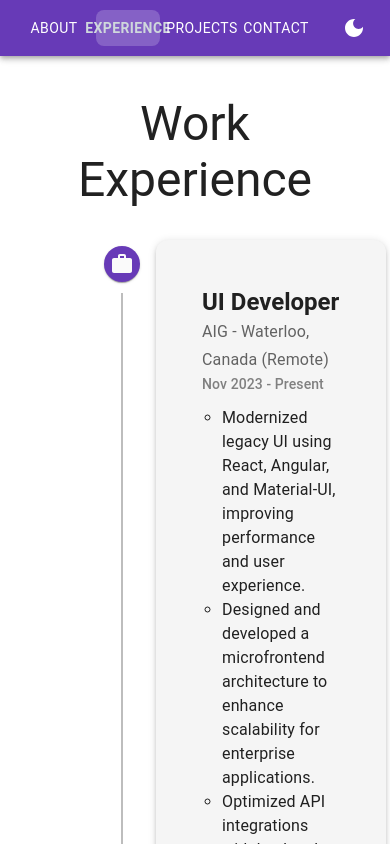
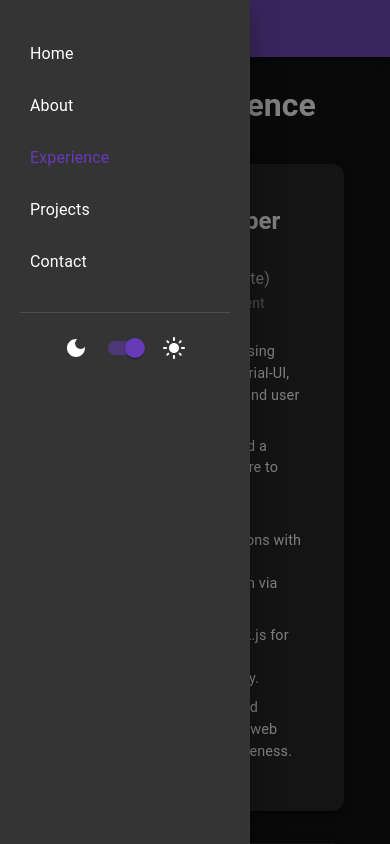
Before and after one commit to adrianadelazzari/portfolio, a React (Create React App) app: page /experience in a window 390 px wide. Both pictures are taken after a click on the button "menu". Shown: the top 844 px of the page. Built offline with nearby package versions, Linux system fonts and the light colour scheme.

Commit message:
Improving mobile layout

```diff
--- a/src/components/Contact/Contact.tsx
+++ b/src/components/Contact/Contact.tsx
@@ -6,6 +6,7 @@ import {
   Card,
   CardContent,
   IconButton,
+  useMediaQuery,
 } from "@mui/material";
 import LinkedInIcon from "@mui/icons-material/LinkedIn";
 import GitHubIcon from "@mui/icons-material/GitHub";
@@ -26,6 +27,8 @@ const contacts = [
 
 export default function Contact() {
   const { theme } = useThemeProvider();
+  const isMobile = useMediaQuery("(max-width:900px)");
+
   return (
     <Box
       sx={{
@@ -35,7 +38,7 @@ export default function Contact() {
         justifyContent: "center",
         minHeight: "80vh",
         textAlign: "center",
-        padding: "20px",
+        padding: { xs: "20px", md: "40px" },
       }}
     >
       <Typography variant="h3" sx={{ marginBottom: "30px" }}>
@@ -51,19 +54,43 @@ export default function Contact() {
             key={index}
             sx={{
               display: "flex",
-              flexDirection: "row",
+              flexDirection: isMobile ? "column" : "row",
               alignItems: "center",
-              justifyContent: "space-between",
+              justifyContent: isMobile ? "center" : "space-between",
               padding: "15px 20px",
               borderRadius: "12px",
-              boxShadow: 3,
+              boxShadow: 4,
+              textAlign: isMobile ? "center" : "left",
+              transition: "0.3s",
+              "&:hover": {
+                transform: "scale(1.02)",
+                boxShadow: 6,
+              },
             }}
           >
-            <CardContent sx={{ flex: 1 }}>
+            <IconButton
+              href={contact.url}
+              target="_blank"
+              sx={{
+                backgroundColor: theme.palette.primary.main,
+                color: "white",
+                width: "50px",
+                height: "50px",
+                marginBottom: isMobile ? "10px" : "0",
+                marginRight: isMobile ? "0" : "15px",
+                "&:hover": {
+                  backgroundColor: theme.palette.primary.dark,
+                },
+              }}
+            >
+              {contact.icon}
+            </IconButton>
+
+            <CardContent sx={{ flex: 1, minWidth: "0" }}>
               <Typography
                 variant="h6"
                 fontWeight="bold"
-                sx={{ marginBottom: "10px" }}
+                sx={{ marginBottom: "10px", whiteSpace: "nowrap" }}
               >
                 {contact.name}
               </Typography>
@@ -76,22 +103,17 @@ export default function Contact() {
                     fontWeight: "bold",
                     fontSize: "0.9rem",
                     color: theme.palette.secondary.main,
+                    whiteSpace: "nowrap",
+                    overflow: "hidden",
+                    textOverflow: "ellipsis",
+                    display: "inline-block",
+                    maxWidth: "100%",
                   }}
                 >
                   {contact.url}
                 </Link>
               </Typography>
             </CardContent>
-            <IconButton
-              href={contact.url}
-              target="_blank"
-              sx={{
-                backgroundColor: theme.palette.primary.main,
-                color: "white",
-              }}
-            >
-              {contact.icon}
-            </IconButton>
           </Card>
         ))}
       </Stack>
--- a/src/components/Experience/Experience.tsx
+++ b/src/components/Experience/Experience.tsx
@@ -1,11 +1,5 @@
-import { Box, Typography, Card, CardContent } from "@mui/material";
+import { Box, Typography, Card, CardContent, Grid, Stack } from "@mui/material";
 import WorkIcon from "@mui/icons-material/Work";
-import Timeline from "@mui/lab/Timeline";
-import TimelineItem from "@mui/lab/TimelineItem";
-import TimelineSeparator from "@mui/lab/TimelineSeparator";
-import TimelineConnector from "@mui/lab/TimelineConnector";
-import TimelineContent from "@mui/lab/TimelineContent";
-import TimelineDot from "@mui/lab/TimelineDot";
 import { useThemeProvider } from "../../theme/ThemeProvider";
 
 const experiences = [
@@ -61,31 +55,42 @@ export default function Experience() {
   const { theme } = useThemeProvider();
 
   return (
-    <Box sx={{ padding: "40px", textAlign: "center" }}>
-      <Typography variant="h3" sx={{ marginBottom: "20px" }}>
+    <Box sx={{ padding: { xs: "30px", md: "60px" }, textAlign: "center" }}>
+      <Typography
+        variant="h3"
+        sx={{
+          marginBottom: 5,
+          fontSize: { xs: "2rem", md: "2.5rem" },
+          fontWeight: "bold",
+        }}
+      >
         Work Experience
       </Typography>
-      <Timeline position="alternate">
+      <Grid container spacing={4} justifyContent="center">
         {experiences.map((job, index) => (
-          <TimelineItem key={index}>
-            <TimelineSeparator>
-              <TimelineDot sx={{ backgroundColor: theme.palette.primary.main }}>
-                <WorkIcon />
-              </TimelineDot>
-              {index < experiences.length - 1 && <TimelineConnector />}
-            </TimelineSeparator>
-            <TimelineContent>
+          <Grid item xs={12} sm={6} key={index} sx={{ display: "flex" }}>
             <Card
               sx={{
-                  marginBottom: "30px",
                 textAlign: "left",
-                  padding: "30px",
-                  maxWidth: "700px",
-                  boxShadow: 3,
+                padding: "25px",
+                boxShadow: 4,
                 borderRadius: "12px",
+                backgroundColor: theme.palette.background.paper,
+                transition: "0.3s",
+                "&:hover": {
+                  transform: "scale(1.02)",
+                  boxShadow: 6,
+                },
+                display: "flex",
+                flexDirection: "column",
+                justifyContent: "space-between",
+                width: "100%",
               }}
             >
-                <CardContent>
+              <CardContent sx={{ flexGrow: 1 }}>
+                <Stack direction="row" spacing={2} alignItems="center">
+                  <WorkIcon color="primary" sx={{ fontSize: 40 }} />
+                  <Box>
                     <Typography variant="h5" fontWeight="bold">
                       {job.title}
                     </Typography>
@@ -99,19 +104,24 @@ export default function Experience() {
                     >
                       {job.duration}
                     </Typography>
-                  <ul style={{ paddingLeft: "20px" }}>
+                  </Box>
+                </Stack>
+                <Stack spacing={1} sx={{ marginTop: 2 }}>
                   {job.achievements.map((achievement, idx) => (
-                      <li key={idx}>
-                        <Typography variant="body1">{achievement}</Typography>
-                      </li>
+                    <Typography
+                      key={idx}
+                      variant="body1"
+                      sx={{ fontSize: { xs: "0.9rem", md: "1rem" } }}
+                    >
+                      • {achievement}
+                    </Typography>
                   ))}
-                  </ul>
+                </Stack>
               </CardContent>
             </Card>
-            </TimelineContent>
-          </TimelineItem>
+          </Grid>
         ))}
-      </Timeline>
+      </Grid>
     </Box>
   );
 }
--- a/src/components/Home/Home.tsx
+++ b/src/components/Home/Home.tsx
@@ -1,12 +1,7 @@
 import { Box, Typography, Button, Avatar, Stack } from "@mui/material";
 import { motion } from "framer-motion";
-import { useNavigate } from "react-router-dom";
-import { useThemeProvider } from "../../theme/ThemeProvider";
 
 export default function Home() {
-  const navigate = useNavigate();
-  const { theme, toggleDarkMode } = useThemeProvider();
-
   return (
     <Box
       sx={{
@@ -16,6 +11,7 @@ export default function Home() {
         alignItems: "center",
         justifyContent: "center",
         textAlign: "center",
+        px: { xs: 2, sm: 4, md: 6 },
       }}
     >
       <motion.div
@@ -23,61 +19,84 @@ export default function Home() {
         animate={{ opacity: 1, y: 0 }}
         transition={{ duration: 1 }}
       >
-        <Stack direction="row" spacing={8}>
-          <Stack>
+        <Stack
+          direction={{ xs: "column", md: "row" }}
+          spacing={{ xs: 3, md: 8 }}
+          alignItems="center"
+          justifyContent="center"
+        >
+          <Avatar
+            src="/static/images/profile_pic.png"
+            sx={{
+              width: { xs: 180, md: 250 },
+              height: { xs: 180, md: 250 },
+              order: { xs: -1, md: 0 },
+            }}
+          />
+          <Stack sx={{ textAlign: "center" }}>
             <Typography
-              variant="h2"
+              variant="h4"
               fontWeight={600}
-              sx={{ marginBottom: "30px" }}
+              sx={{
+                marginBottom: "20px",
+                fontSize: { xs: "2rem", md: "3rem" },
+              }}
             >
               Hi👋, I'm Adriana de Lazzari
             </Typography>
-            <Typography variant="h5" color="gray" sx={{ marginBottom: "30px" }}>
+            <Typography
+              variant="h6"
+              color="gray"
+              sx={{
+                marginBottom: "20px",
+                fontSize: { xs: "1.2rem", md: "1.5rem" },
+              }}
+            >
               Frontend Engineer | UI/UX Enthusiast
             </Typography>
-            <Typography variant="body1" sx={{ marginBottom: "40px" }}>
+            <Typography
+              variant="body1"
+              sx={{
+                marginBottom: "30px",
+                fontSize: { xs: "1rem", md: "1.15rem" },
+              }}
+            >
               I build seamless, scalable, and beautiful web experiences using
               modern technologies.
             </Typography>
             <Stack
-              direction="row"
-              spacing={4}
-              sx={{ justifyContent: "center", marginTop: "15px" }}
+              direction={{ xs: "column", sm: "row" }}
+              spacing={2}
+              sx={{ justifyContent: "center", marginTop: "10px" }}
             >
               <Button
                 variant="contained"
                 size="large"
                 sx={{
-                  backgroundColor: theme.palette.primary.main,
+                  backgroundColor: "#462A67",
                   color: "white",
-                  padding: "10px 20px",
-                  fontSize: "18px",
-                  marginTop: "50px",
+                  padding: { xs: "8px 16px", md: "10px 20px" },
+                  fontSize: { xs: "16px", md: "18px" },
+                  width: { xs: "100%", sm: "auto" },
                 }}
-                onClick={() => navigate("/projects")}
               >
-                View my work
+                View My Work
               </Button>
               <Button
                 variant="contained"
                 size="large"
                 sx={{
-                  backgroundColor: theme.palette.primary.main,
+                  backgroundColor: "#462A67",
                   color: "white",
-                  padding: "10px 20px",
-                  fontSize: "18px",
-                  marginTop: "50px",
+                  padding: { xs: "8px 16px", md: "10px 20px" },
+                  fontSize: { xs: "16px", md: "18px" },
+                  width: { xs: "100%", sm: "auto" },
                 }}
-                onClick={() => navigate("/contact")}
               >
-                Let's connect!
+                Let's Connect!
               </Button>
             </Stack>
           </Stack>
-          <Avatar
-            src="/static/images/profile_pic.png"
-            sx={{ width: 200, height: 200 }}
-          />
         </Stack>
       </motion.div>
     </Box>
--- a/src/components/Navbar/Navbar.tsx
+++ b/src/components/Navbar/Navbar.tsx
@@ -1,13 +1,28 @@
-import React from "react";
-import { AppBar, Toolbar, Button, IconButton, Tooltip } from "@mui/material";
+import React, { useState } from "react";
+import {
+  AppBar,
+  Toolbar,
+  Button,
+  IconButton,
+  Drawer,
+  List,
+  ListItem,
+  ListItemText,
+  ListItemButton,
+  Divider,
+  Switch,
+  Box,
+} from "@mui/material";
+import MenuIcon from "@mui/icons-material/Menu";
+import DarkModeIcon from "@mui/icons-material/DarkMode";
+import LightModeIcon from "@mui/icons-material/LightMode";
 import { Link, useLocation } from "react-router-dom";
 import { useThemeProvider } from "../../theme/ThemeProvider";
-import DarkModeIcon from "@mui/icons-material/DarkMode";
-import LightModeIcon from "@mui/icons-material/LightMode";
 
 const Navbar = () => {
   const { theme, toggleDarkMode } = useThemeProvider();
   const location = useLocation();
+  const [mobileOpen, setMobileOpen] = useState(false);
 
   const navItems = [
     { label: "Home", path: "/" },
@@ -22,7 +37,17 @@ const Navbar = () => {
       position="static"
       sx={{ backgroundColor: theme.palette.primary.main }}
     >
-      <Toolbar sx={{ justifyContent: "end", gap: "10px" }}>
+      <Toolbar sx={{ justifyContent: "space-between" }}>
+        <IconButton
+          edge="start"
+          color="inherit"
+          aria-label="menu"
+          onClick={() => setMobileOpen(true)}
+          sx={{ display: { xs: "block", md: "none" } }}
+        >
+          <MenuIcon fontSize="large" />
+        </IconButton>
+        <Toolbar sx={{ display: { xs: "none", md: "flex" }, gap: "10px" }}>
           {navItems.map((item) => (
             <Button
               key={item.path}
@@ -49,22 +74,67 @@ const Navbar = () => {
               {item.label}
             </Button>
           ))}
-
-        <Tooltip
-          title={
-            theme.palette.mode === "dark"
-              ? "Switch to Light Mode"
-              : "Switch to Dark Mode"
-          }
+        </Toolbar>
+        <IconButton
+          color="inherit"
+          onClick={toggleDarkMode}
+          sx={{ display: { xs: "none", md: "block" } }}
         >
-          <IconButton color="inherit" onClick={toggleDarkMode} sx={{ ml: 2 }}>
-            {theme.palette.mode === "dark" ? (
+          {theme.palette.mode === "dark" ? <LightModeIcon /> : <DarkModeIcon />}
+        </IconButton>
+        <Drawer
+          anchor="left"
+          open={mobileOpen}
+          onClose={() => setMobileOpen(false)}
+          PaperProps={{
+            sx: {
+              width: 250,
+              backgroundColor: theme.palette.background.default,
+              color: theme.palette.text.primary,
+            },
+          }}
+        >
+          <Box sx={{ padding: "20px" }}>
+            <List>
+              {navItems.map((item) => (
+                <ListItem key={item.path} disablePadding>
+                  <ListItemButton
+                    component={Link}
+                    to={item.path}
+                    onClick={() => setMobileOpen(false)}
+                    sx={{
+                      color:
+                        location.pathname === item.path
+                          ? theme.palette.primary.main
+                          : "inherit",
+                      fontWeight:
+                        location.pathname === item.path ? "bold" : "normal",
+                      padding: "10px",
+                    }}
+                  >
+                    <ListItemText primary={item.label} />
+                  </ListItemButton>
+                </ListItem>
+              ))}
+            </List>
+            <Divider sx={{ mt: 2, mb: 2 }} />
+            <Box
+              sx={{
+                display: "flex",
+                alignItems: "center",
+                justifyContent: "center",
+                gap: 1,
+              }}
+            >
+              <DarkModeIcon />
+              <Switch
+                checked={theme.palette.mode === "dark"}
+                onChange={toggleDarkMode}
+              />
               <LightModeIcon />
-            ) : (
-              <DarkModeIcon />
-            )}
-          </IconButton>
-        </Tooltip>
+            </Box>
+          </Box>
+        </Drawer>
       </Toolbar>
     </AppBar>
   );
--- a/src/components/Projects/Projects.tsx
+++ b/src/components/Projects/Projects.tsx
@@ -8,6 +8,7 @@ import {
   Grid,
   Chip,
   Stack,
+  useMediaQuery,
 } from "@mui/material";
 import GitHubIcon from "@mui/icons-material/GitHub";
 import LanguageIcon from "@mui/icons-material/Language";
@@ -43,10 +44,11 @@ const projects = [
 
 export default function Projects() {
   const { theme } = useThemeProvider();
+  const isMobile = useMediaQuery("(max-width:900px)");
 
   return (
-    <Box sx={{ padding: "40px", textAlign: "center" }}>
-      <Typography variant="h3" sx={{ marginBottom: "50px" }}>
+    <Box sx={{ padding: { xs: "30px", md: "50px" }, textAlign: "center" }}>
+      <Typography variant="h3" sx={{ marginBottom: "40px" }}>
         Projects
       </Typography>
       <Grid container spacing={4} justifyContent="center">
@@ -55,31 +57,61 @@ export default function Projects() {
             <Card
               sx={{
                 display: "flex",
+                flexDirection: isMobile ? "column" : "row",
                 alignItems: "center",
                 justifyContent: "space-between",
-                paddingY: "20px",
-                paddingX: "10px",
-                width: "100%",
+                padding: "20px",
+                boxShadow: 4,
+                borderRadius: "12px",
+                backgroundColor: theme.palette.background.paper,
+                transition: "0.3s",
+                "&:hover": {
+                  transform: "scale(1.02)",
+                  boxShadow: 6,
+                },
               }}
             >
-              <CardContent>
+              {/* 🖼️ Project Image (Moves Above in Mobile) */}
+              <Box
+                component="img"
+                src={project.image}
+                alt={`${project.title} screenshot`}
+                sx={{
+                  width: isMobile ? "100%" : "250px",
+                  height: "auto",
+                  maxHeight: "200px",
+                  objectFit: "contain",
+                  borderRadius: "8px",
+                  boxShadow: 3,
+                  marginBottom: isMobile ? "15px" : "0",
+                }}
+              />
+
+              <CardContent
+                sx={{
+                  flex: 1,
+                  textAlign: "left",
+                  paddingLeft: isMobile ? "0" : "20px",
+                }}
+              >
                 <Typography variant="h5" fontWeight="bold">
                   {project.title}
                 </Typography>
                 <Typography
                   variant="body2"
                   color="text.secondary"
-                  sx={{ marginY: "20px" }}
+                  sx={{ marginY: "15px" }}
                 >
                   {project.description}
                 </Typography>
+
+                {/* 🏷️ Tech Stack Chips */}
                 <Stack
                   direction="row"
-                  justifyContent="center"
+                  justifyContent={isMobile ? "center" : "flex-start"}
+                  flexWrap="wrap"
                   spacing={1}
-                  sx={{
-                    marginTop: "25px",
-                  }}
+                  sx={{ marginTop: "10px" }}
                 >
                   {project.techStack.map((tech, idx) => (
                     <Chip
@@ -96,10 +128,12 @@ export default function Projects() {
                     />
                   ))}
                 </Stack>
+
+                {/* 🔗 Buttons */}
                 <CardActions
                   sx={{
-                    justifyContent: "center",
-                    marginTop: "20px",
+                    justifyContent: isMobile ? "center" : "flex-start",
+                    marginTop: "15px",
                     gap: "10px",
                   }}
                 >
@@ -133,20 +167,6 @@ export default function Projects() {
                   )}
                 </CardActions>
               </CardContent>
-              <Box
-                component="img"
-                src={project.image}
-                alt={`${project.title} screenshot`}
-                sx={{
-                  maxWidth: "280px",
-                  height: "220px",
-                  objectFit: "contain",
-                  borderRadius: "10px",
-                  boxShadow: 3,
-                  flexShrink: 0,
-                  marginRight: "20px",
-                }}
-              />
             </Card>
           </Grid>
         ))}
```
Lines whose indentation alone changed are shown as unchanged.
